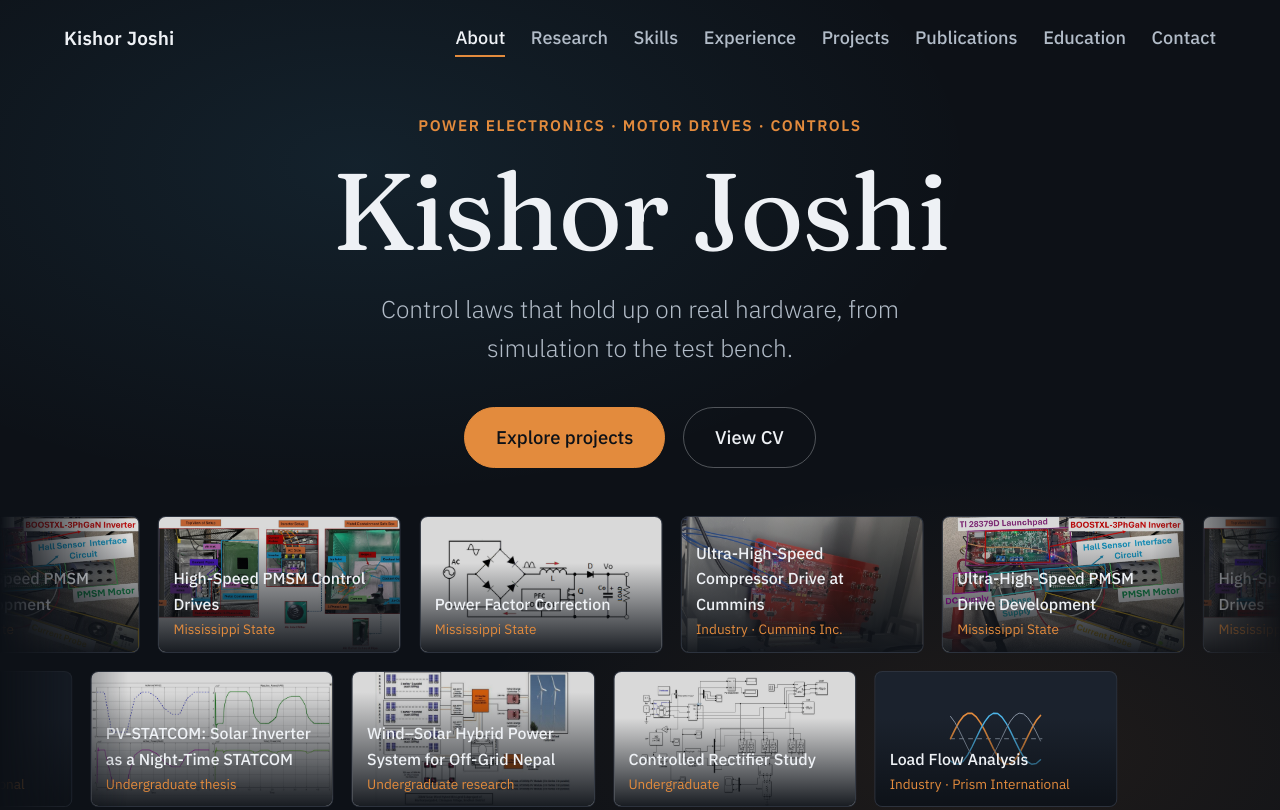
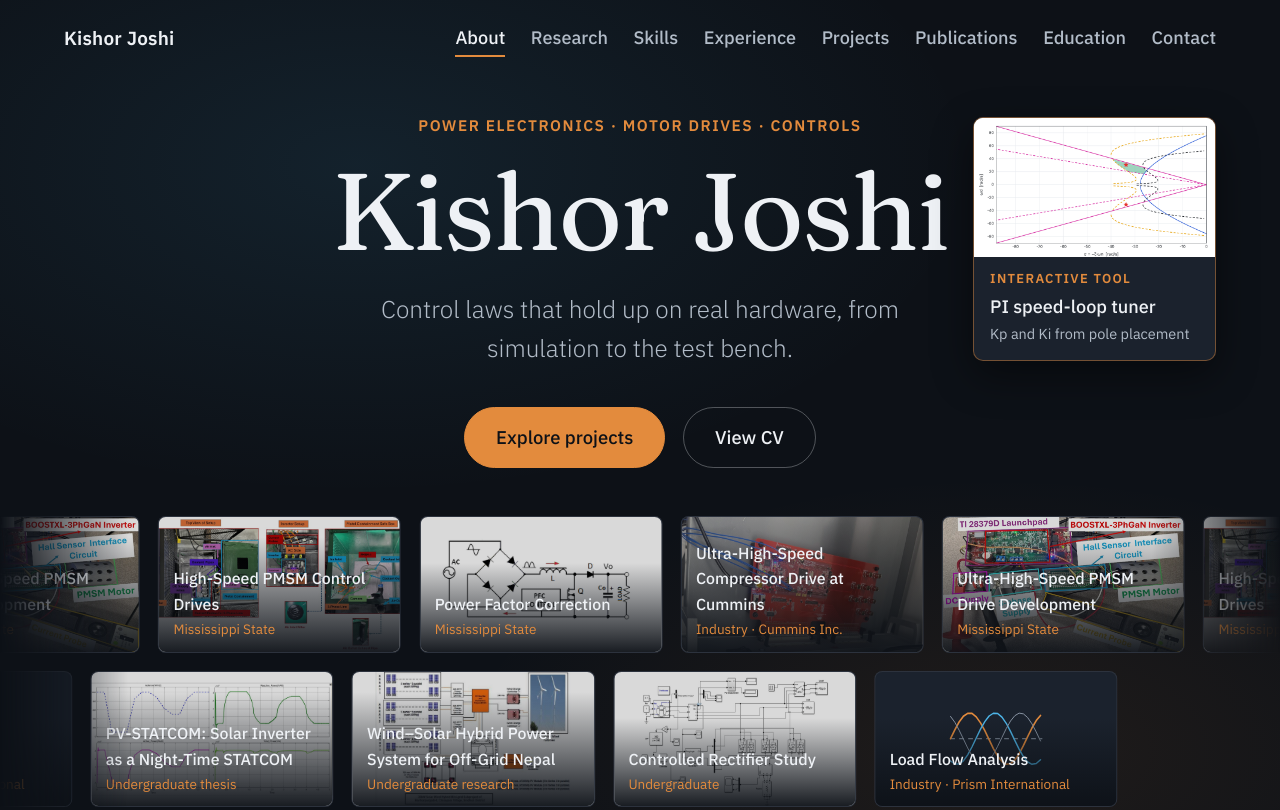
Before and after one commit to JoshiK319/joshiK319.github.io, a plain HTML site: page index.html in a window 1280 px wide. Shown: the top 810 px of the page. Drawn offline with Linux system fonts and the light colour scheme.

Commit message:
Add PI speed-loop tuner card to the right side of the hero, linking to the app
Co-Authored-By: Claude Sonnet 5.5 <noreply@anthropic.com>
Claude-Session: https://claude.ai/code/session_01BqZ5FMmqaZTsiRzgEHa1rq

```diff
--- a/index.html
+++ b/index.html
@@ -45,6 +45,10 @@
         <a class="btn" href="assets/Kishor_Joshi_CV.pdf" target="_blank" rel="noopener">View CV</a>
       </div>
     </div>
+    <a class="hero-tool" href="pmsm-pi-tuner/" aria-label="Open the interactive PMSM PI speed-loop tuner">
+      <img src="pmsm-pi-tuner/docs/preview.png" alt="Pole-boundary plot from the PI speed-loop tuner" width="816" height="470" loading="lazy">
+      <span class="tool-cap"><em>Interactive tool</em><b>PI speed-loop tuner</b><i>Kp and Ki from pole placement</i></span>
+    </a>
     <div class="hero-reel" id="hero-reel" aria-label="Project previews"></div>
     <a class="scroll-cue" href="#about"><span>Scroll</span><span class="chev" aria-hidden="true"></span></a>
   </section>
--- a/styles.css
+++ b/styles.css
@@ -142,6 +142,26 @@ strong, b{ font-weight:600; color:var(--ink); }
   font-size:clamp(1.15rem, 1.9vw, 1.55rem); color:var(--ink-dim); font-weight:300;
 }
 .hero-cta{ display:flex; gap:1rem; justify-content:center; flex-wrap:wrap; margin-top:2.2rem; }
+
+/* interactive tool card: right side of the hero, links to the PI tuner */
+.hero-tool{
+  position:absolute; right:var(--gutter); top:calc(var(--header-h) + 2.2rem);
+  width:clamp(230px, 19vw, 330px); z-index:2; text-decoration:none; text-align:left;
+  border-radius:10px; overflow:hidden; background:var(--bg-card);
+  border:1px solid rgba(227,139,61,0.45); box-shadow:0 14px 40px rgba(0,0,0,0.45);
+  opacity:0; animation:toolIn 0.9s var(--ease) 0.6s forwards;
+  transition:transform 0.25s ease, border-color 0.25s ease;
+}
+@keyframes toolIn{ to{ opacity:1; } }
+.hero-tool:hover, .hero-tool:focus-visible{ transform:translateY(-4px); border-color:var(--copper-hi); }
+.hero-tool img{ width:100%; height:auto; aspect-ratio:816/470; object-fit:cover; background:#fff; }
+.tool-cap{ display:flex; flex-direction:column; gap:0.1rem; padding:0.7rem 0.9rem 0.8rem; }
+.tool-cap em{ font-style:normal; font-size:0.72rem; letter-spacing:0.1em; text-transform:uppercase; color:var(--copper); font-weight:600; }
+.tool-cap b{ font-size:1rem; font-weight:500; }
+.tool-cap i{ font-style:normal; font-size:0.8rem; color:var(--ink-dim); }
+@media (max-width: 1180px){
+  .hero-tool{ position:static; margin-top:1.8rem; width:min(300px, 80%); }
+}
 
 /* project reel: two rows drifting in opposite directions */
 .hero-reel{
```
Also changed, not shown: pmsm-pi-tuner/docs/preview.png (added).
